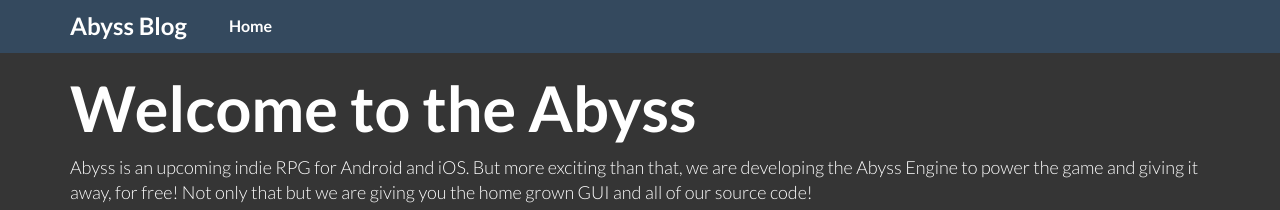
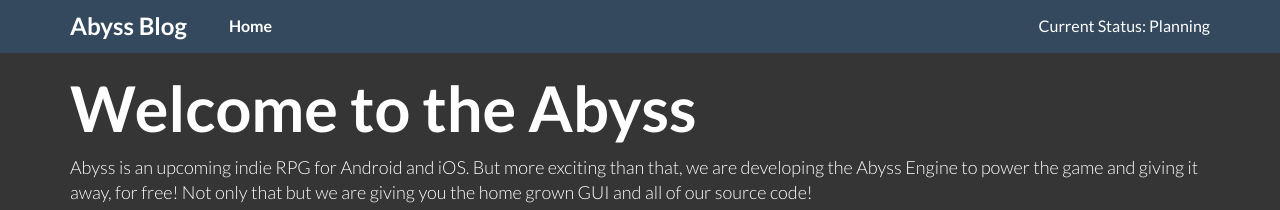
Before and after one commit to JerryKnight16/danarmstrong.github.io, a Jekyll site: the page built from index.html, in a window 1280 px wide. Shown: the top 210 px of the page. Built offline with Jekyll 4.4.1, drawn with Linux system fonts in a browser that asks for light colours; Markdown is read by kramdown in place of the engine named in the settings.

Commit message:
Added status

```diff
--- a/_config.yml
+++ b/_config.yml
@@ -1,3 +1,4 @@
 name: Abyss Blog
 markdown: redcarpet
 pygments: true
+status: Planning
--- a/_layouts/default.html
+++ b/_layouts/default.html
@@ -39,6 +39,7 @@
             <ul class="nav navbar-nav">
               <li><a href="/">Home</a></li>
             </ul>
+            <p class="navbar-text navbar-right">Current Status: {{ site.status }}</p>
           </div><!--/.navbar-collapse -->
         </div>
       </div>
```
